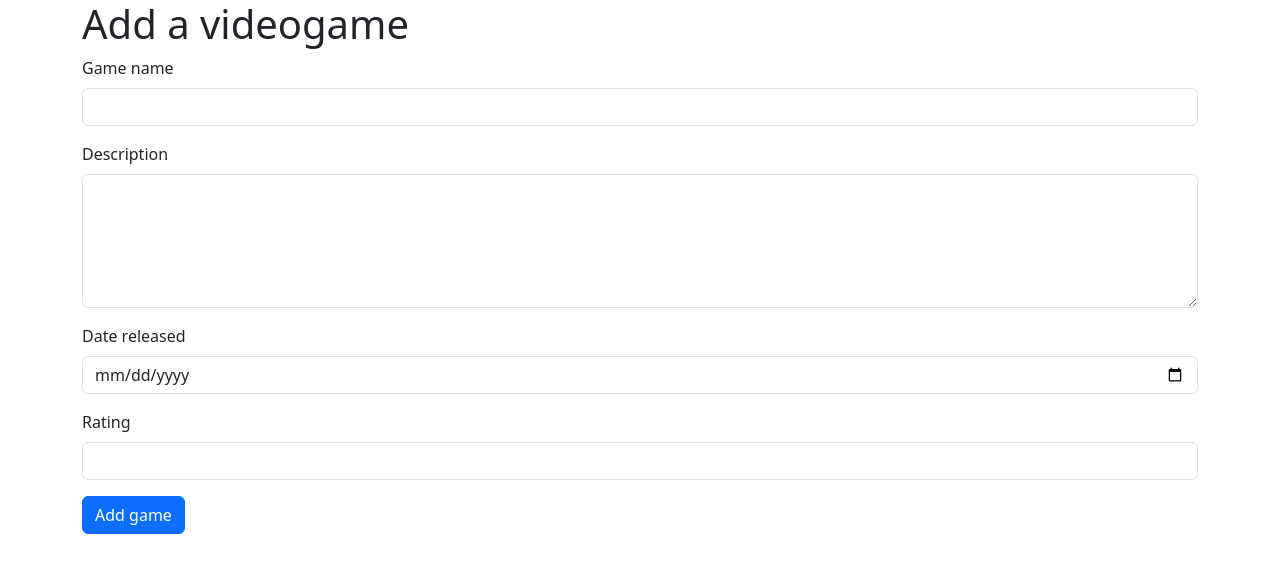
After one commit to danialchughtai/games, a PHP site: page /add-game-form.php in a window 1280 px wide. The commit adds this page. Shown: the top 573 px of the page. Run offline with PHP 8.4, Linux system fonts and the light colour scheme.

Commit message:
Added the game adding form

```diff
--- /dev/null
+++ b/add-game-form.php
@@ -0,0 +1,35 @@
+<!doctype html>
+<html lang="en">
+<head>
+<meta charset="utf-8">
+<meta name="viewport" content="width=device-width, initial-scale=1">
+<title>Bootstrap demo</title>
+<link href="https://cdn.jsdelivr.net/npm/bootstrap@5.3.8/dist/css/bootstrap.min.css" rel="stylesheet"
+integrity="sha384-sRIl4kxILFvY47J16cr9ZwB07vP4J8+LH7qKQnuqkuIAvNWLzeN8tE5YBujZqJLB"
+crossorigin="anonymous">
+</head>
+<body>
+<div class="container">
+<h1>Add a videogame</h1>
+<form action="add-game.php" method="post">
+<div class="mb-3">
+<label for="GameName" class="form-label">Game name</label>
+<input type="text" class="form-control" id="GameName" name="GameName">
+</div>
+<div class="mb-3">
+<label for="GameDescription" class="form-label">Description</label>
+<textarea class="form-control" id="GameDescription" name="GameDescription" rows="5"></textarea>
+</div>
+<div class="mb-3">
+<label for="DateReleased" class="form-label">Date released</label>
+<input type="date" class="form-control" id="DateReleased" name="DateReleased">
+</div>
+<div class="mb-3">
+<label for="GameRating" class="form-label">Rating</label>
+<input type="number" class="form-control" id="GameRating" name="GameRating">
+</div>
+<input type="submit" class="btn btn-primary" value="Add game">
+</form>
+</div>
+</body>
+</html>
--- a/list-games.php
+++ b/list-games.php
@@ -9,11 +9,16 @@ include("db.php");
 $sql = "SELECT * FROM videogames ORDER BY released_date";
 $results = mysqli_query($mysqli, $sql);
 ?>
+<div class="head">
 
 <form action="search-games.php" method="post">
 <input type="text" name="keywords" placeholder="Search">
 <input type="submit" value="Go!">
 </form>
+
+<a href="add-game-form.php" class="btn btn-primary">Add a game</a>
+
+</div>
 
 <table>
 <?php while($a_row = mysqli_fetch_assoc($results)):?>
```
Also changed, not shown: add-game.php (added, +18 -0 lines).
